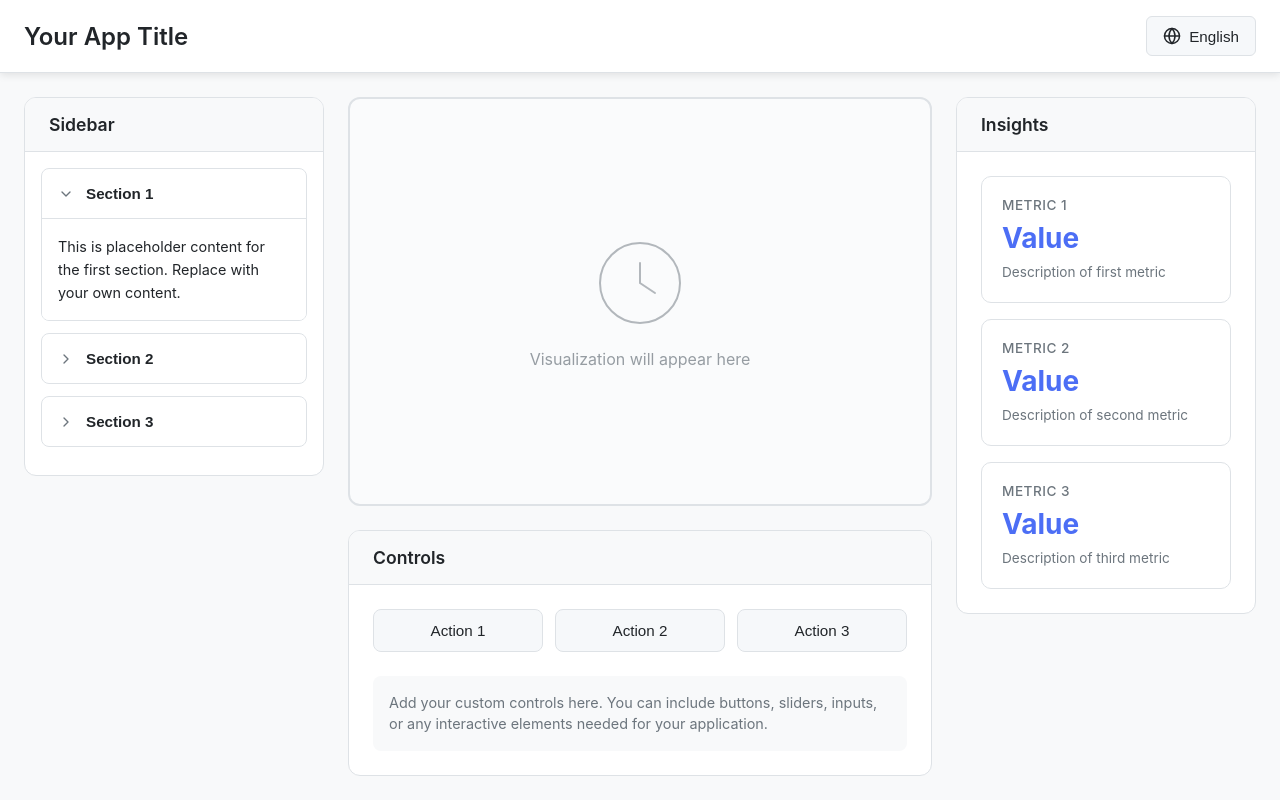
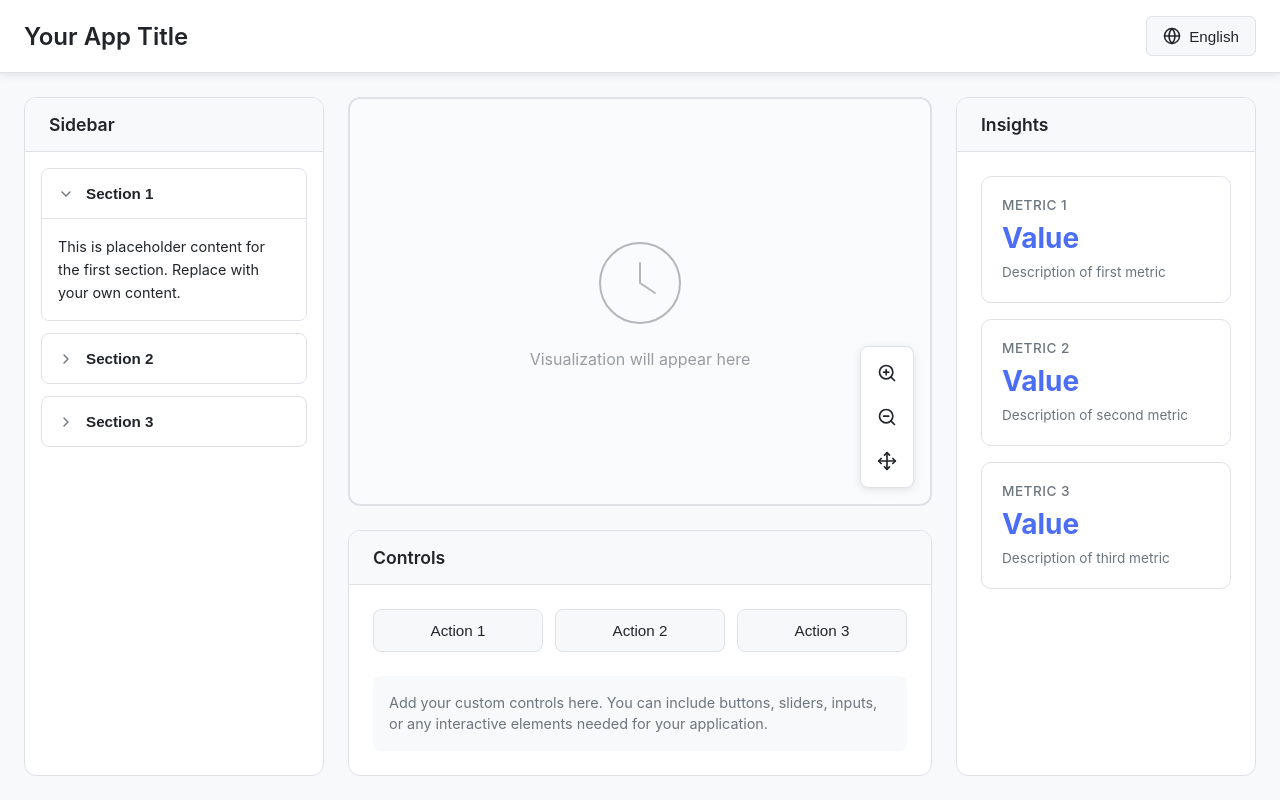
Before and after one commit to nitesh4146/scaffold-vite-edu, a React (Vite) app: page / in a window 1280 px wide. Built offline with nearby package versions, Linux system fonts and the light colour scheme; the HTML template or start-up script is replaced by a standard one.

Commit message:
feat: Enhance layout and scrollbar styling for components; add zoom controls to VisualizationViewer

```diff
--- a/src/App.css
+++ b/src/App.css
@@ -35,6 +35,12 @@ body {
   background-color: var(--bg);
   color: var(--text-primary);
   transition: background-color 0.3s ease, color 0.3s ease;
+  overflow: hidden; /* Prevent body scroll */
+}
+
+#root {
+  height: 100vh;
+  overflow: hidden;
 }
 
 code {
@@ -43,10 +49,11 @@ code {
 }
 
 .app-container {
-  min-height: 100vh;
+  height: 100vh;
   display: flex;
   flex-direction: column;
   background-color: var(--bg);
+  overflow: hidden;
 }
 
 .main-content {
@@ -58,24 +65,32 @@ code {
   max-width: 1600px;
   margin: 0 auto;
   width: 100%;
+  overflow: hidden;
+  min-height: 0; /* Important for proper grid sizing */
 }
 
 .left-section {
   display: flex;
   flex-direction: column;
   gap: 1.5rem;
+  overflow: hidden;
+  min-height: 0;
 }
 
 .center-section {
   display: flex;
   flex-direction: column;
   gap: 1.5rem;
+  overflow: hidden;
+  min-height: 0;
 }
 
 .right-section {
   display: flex;
   flex-direction: column;
   gap: 1.5rem;
+  overflow: hidden;
+  min-height: 0;
 }
 
 /* Responsive Layout */
--- a/src/components/InsightsPanel.css
+++ b/src/components/InsightsPanel.css
@@ -3,12 +3,17 @@
   border-radius: 12px;
   border: 1px solid var(--border-color);
   overflow: hidden;
+  display: flex;
+  flex-direction: column;
+  height: 100%;
+  min-height: 0;
 }
 
 .insights-header {
   padding: 1rem 1.5rem;
   background-color: var(--panel-header-bg);
   border-bottom: 1px solid var(--border-color);
+  flex-shrink: 0;
 }
 
 .insights-header h3 {
@@ -23,6 +28,29 @@
   display: grid;
   grid-template-columns: repeat(auto-fit, minmax(200px, 1fr));
   gap: 1rem;
+  overflow-y: auto;
+  overflow-x: hidden;
+  flex: 1;
+  min-height: 0;
+  align-content: start;
+}
+
+/* Custom scrollbar styling */
+.insights-body::-webkit-scrollbar {
+  width: 8px;
+}
+
+.insights-body::-webkit-scrollbar-track {
+  background: var(--panel-bg);
+}
+
+.insights-body::-webkit-scrollbar-thumb {
+  background: var(--border-color);
+  border-radius: 4px;
+}
+
+.insights-body::-webkit-scrollbar-thumb:hover {
+  background: var(--text-secondary);
 }
 
 .insight-card {
--- a/src/components/TheorySidebar.css
+++ b/src/components/TheorySidebar.css
@@ -8,8 +8,8 @@
   max-width: 400px;
   display: flex;
   flex-direction: column;
-  height: fit-content;
-  max-height: calc(100vh - 200px);
+  height: 100%;
+  min-height: 0;
 }
 
 .sidebar-header {
@@ -31,7 +31,27 @@
 .sidebar-body {
   padding: 1rem;
   overflow-y: auto;
+  overflow-x: hidden;
   flex: 1;
+  min-height: 0;
+}
+
+/* Custom scrollbar styling */
+.sidebar-body::-webkit-scrollbar {
+  width: 8px;
+}
+
+.sidebar-body::-webkit-scrollbar-track {
+  background: var(--panel-bg);
+}
+
+.sidebar-body::-webkit-scrollbar-thumb {
+  background: var(--border-color);
+  border-radius: 4px;
+}
+
+.sidebar-body::-webkit-scrollbar-thumb:hover {
+  background: var(--text-secondary);
 }
 
 .theory-section {
--- a/src/components/VisualizationViewer.css
+++ b/src/components/VisualizationViewer.css
@@ -8,6 +8,7 @@
   padding: 2rem;
   min-height: 400px;
   border: 2px solid var(--border-color);
+  position: relative;
 }
 
 .visualization-container {
@@ -38,6 +39,43 @@
   opacity: 0.7;
 }
 
+.zoom-controls {
+  position: absolute;
+  bottom: 1rem;
+  right: 1rem;
+  display: flex;
+  flex-direction: column;
+  gap: 0.5rem;
+  background-color: var(--card-bg);
+  border: 1px solid var(--border-color);
+  border-radius: 8px;
+  padding: 0.5rem;
+  box-shadow: 0 2px 8px rgba(0, 0, 0, 0.1);
+}
+
+.zoom-btn {
+  display: flex;
+  align-items: center;
+  justify-content: center;
+  width: 36px;
+  height: 36px;
+  background-color: transparent;
+  border: none;
+  border-radius: 4px;
+  color: var(--text-primary);
+  cursor: pointer;
+  transition: all 0.2s ease;
+}
+
+.zoom-btn:hover {
+  background-color: var(--primary-color);
+  color: white;
+}
+
+.zoom-btn:active {
+  transform: scale(0.95);
+}
+
 /* Responsive */
 @media (max-width: 768px) {
   .visualization-viewer {
--- a/src/components/VisualizationViewer.tsx
+++ b/src/components/VisualizationViewer.tsx
@@ -1,4 +1,5 @@
 import React from 'react';
+import { ZoomIn, ZoomOut, Move } from 'lucide-react';
 import './VisualizationViewer.css';
 
 interface VisualizationViewerProps {
@@ -19,6 +20,17 @@ const VisualizationViewer: React.FC<VisualizationViewerProps> = ({ children }) =
           </div>
         )}
       </div>
+      <div className="zoom-controls">
+        <button className="zoom-btn" aria-label="Zoom in">
+          <ZoomIn size={20} />
+        </button>
+        <button className="zoom-btn" aria-label="Zoom out">
+          <ZoomOut size={20} />
+        </button>
+        <button className="zoom-btn" aria-label="Pan">
+          <Move size={20} />
+        </button>
+      </div>
     </div>
   );
 };
```
